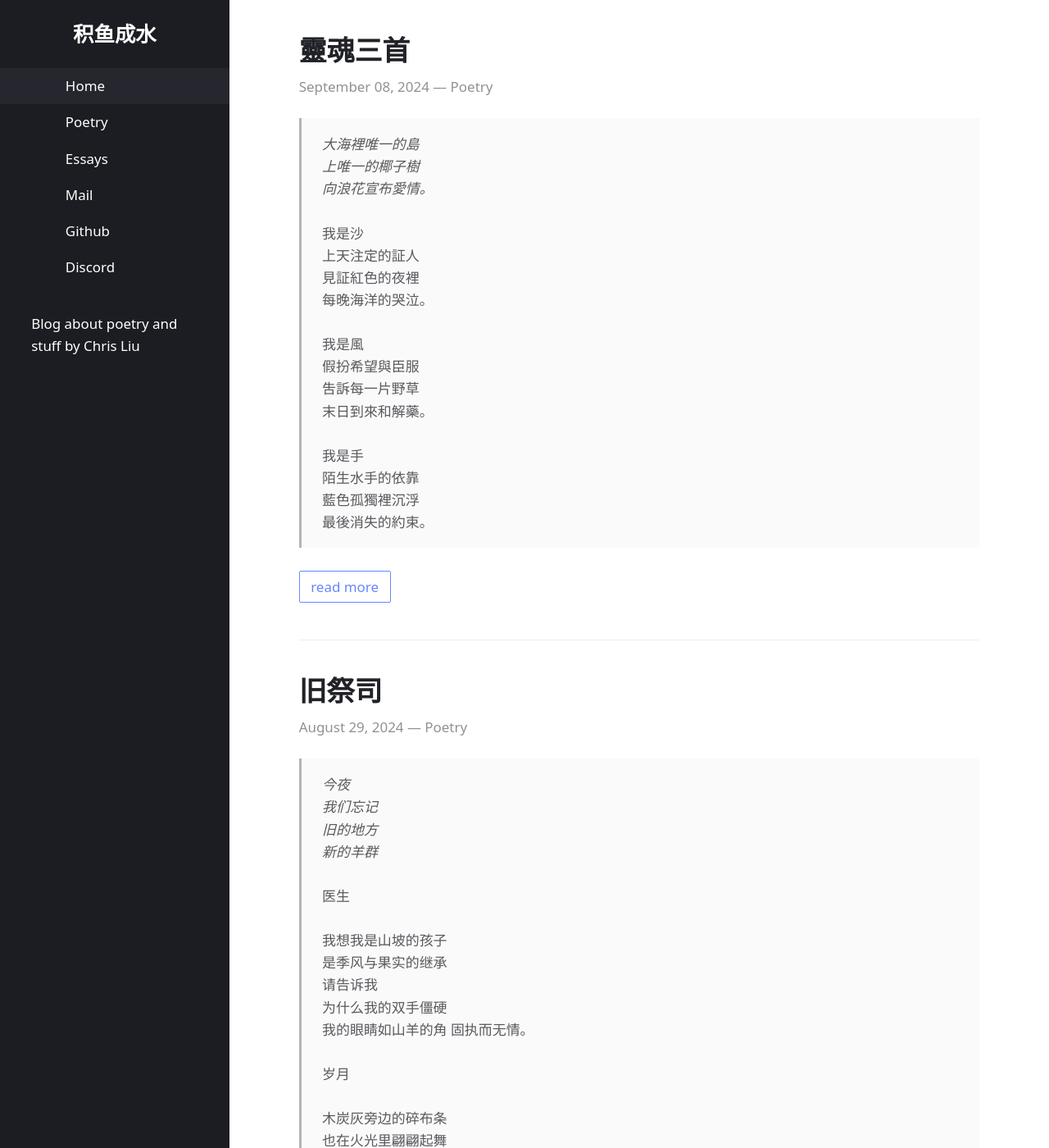
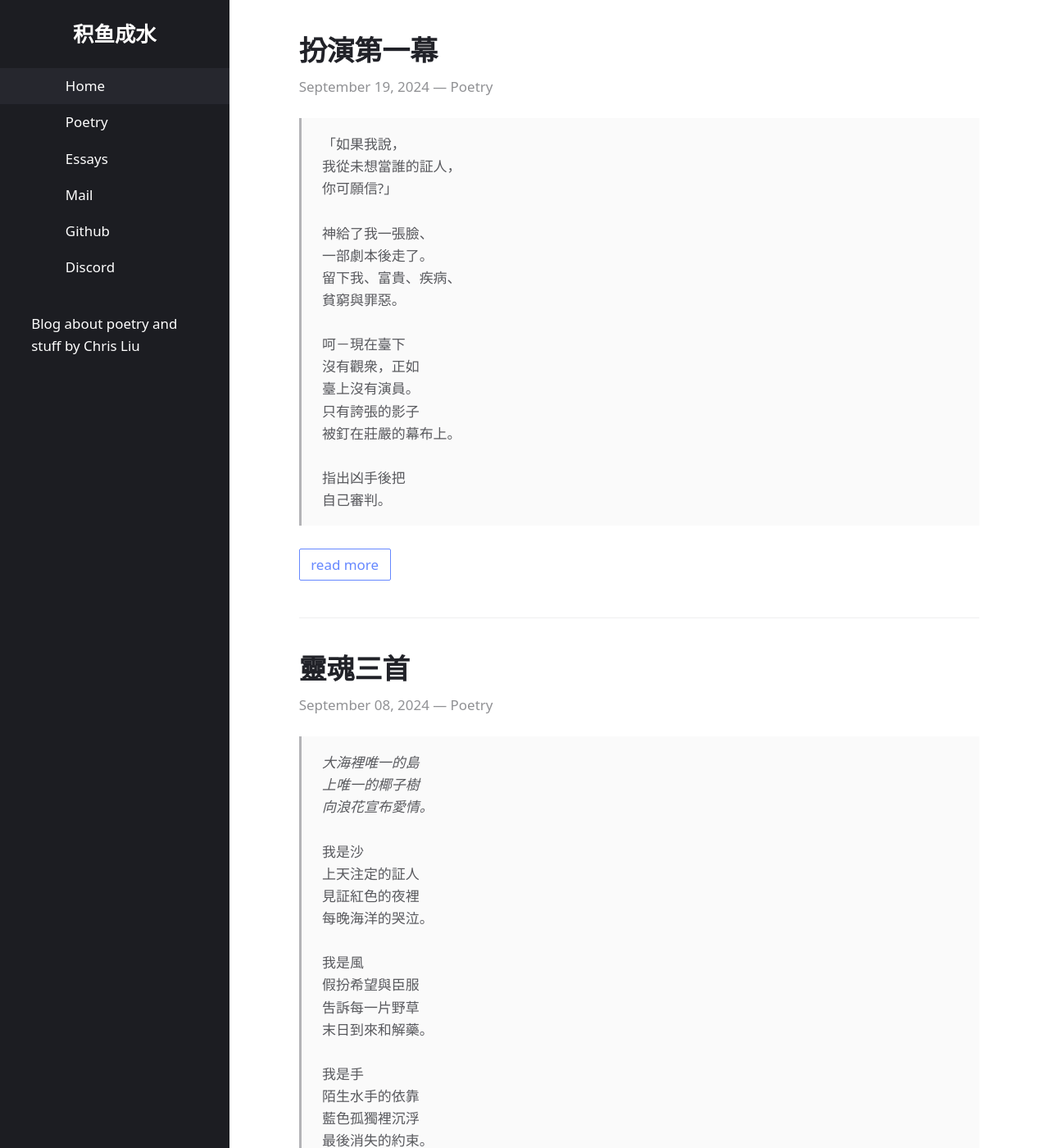
Before and after one commit to chris-zy-liu/chris-zy-liu.github.io, a Jekyll site: the page built from index.html, in a window 1280 px wide and 1400 px high. Shown: the whole window at 82% size. Built offline with Jekyll 4.4.1, drawn with Linux system fonts in a browser that asks for light colours.

Commit message:
script update

```diff
--- /dev/null
+++ b/_posts/2024-09-19-script.md
@@ -0,0 +1,6 @@
+---
+title: 扮演第一幕
+layout: post
+categories: Poetry
+---
+>「如果我說，<br>我從未想當誰的証人，<br>你可願信?」<br><br>神給了我一張臉、<br>一部劇本後走了。<br>留下我、富貴、疾病、<br>貧窮與罪惡。<br><br>呵－現在臺下<br>沒有觀衆，正如<br>臺上沒有演員。<br>只有誇張的影子<br>被釘在莊嚴的幕布上。<br><br>指出凶手後把<br>自己審判。
```
Also changed, not shown: _posts/.obsidian/workspace.json (+7 -7 lines), _posts/2024-08-29-shaman.md (+1 -2 lines).
